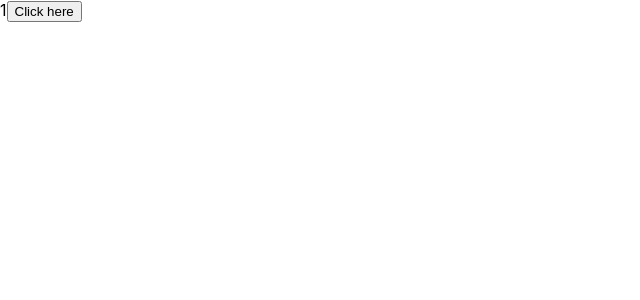
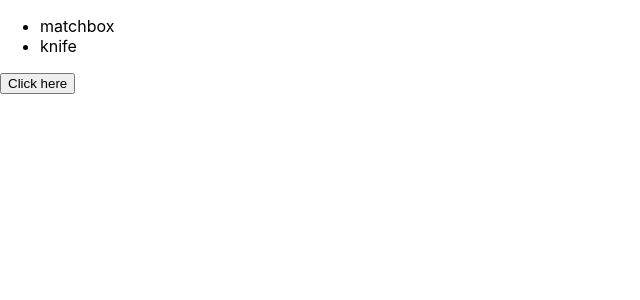
Before and after one commit to bhaumikk09/ReactJs_Learning, a React (Create React App) app in the folder myapp/: page / in a window 1280 px wide. Shown: the top 300 px of the page, without its empty margins (0-640 px from the left). Built offline with nearby package versions, Linux system fonts and the light colour scheme.

Commit message:
Array Updating

```diff
--- a/myapp/src/App.js
+++ b/myapp/src/App.js
@@ -1,17 +1,21 @@
 import { useState } from "react";
 
 export default function App() {
-  const [drink, setDrink] = useState({
-    title: "Coffee",
-    price: 1,
-  });
+  const [item, setItem] = useState(["matchbox", "knife"]);
 
   const handleClick = () => {
-    setDrink({ ...drink, price: 3 });
+    setItem([...item, "biscuit"]);
+
+    setItem(item.map((item) => (item === "knife" ? "cutter" : item)));
   };
   return (
     <>
-      {drink.price}
+      <ul>
+        {item.map((item, index) => (
+          // Map over the array and return a JSX element for each item
+          <li key={index}>{item}</li>
+        ))}
+      </ul>
       <button onClick={handleClick}>Click here</button>
     </>
   );
```
